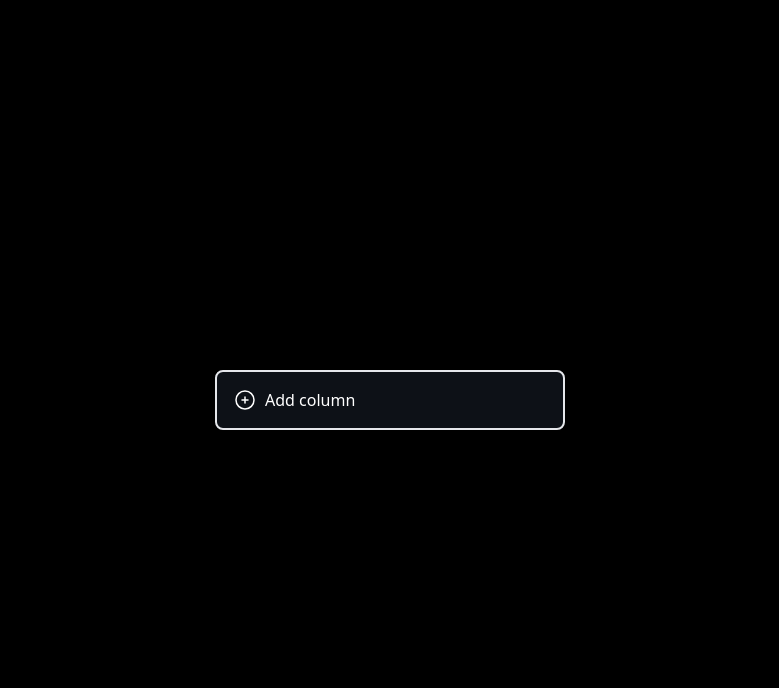
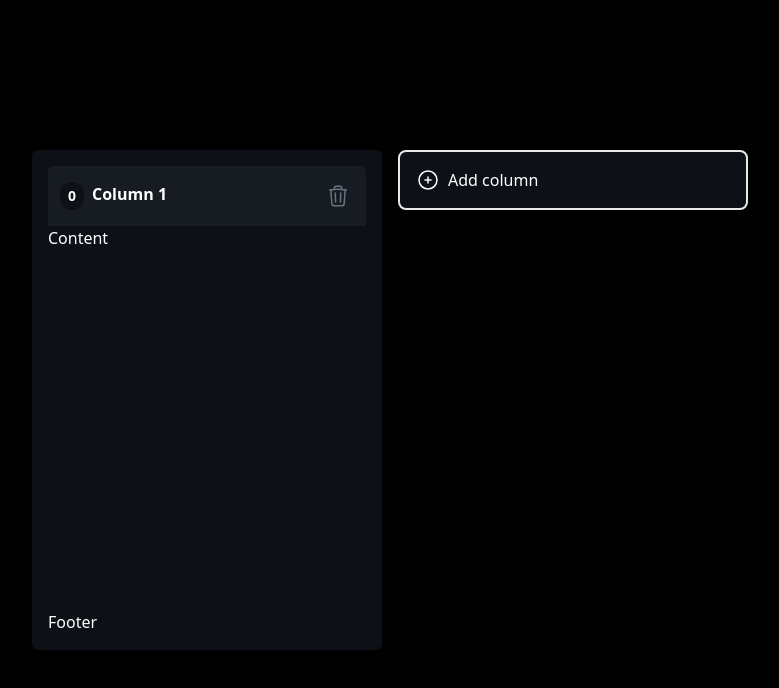
Before and after one commit to Shkirenkoroma/kanbanBoard, a React (Create React App) app: page / in a window 1280 px wide. Both pictures are taken after a click on the button "Add column". Shown: the top 688 px of the page, without its empty margins (250-1029 px from the left). Built offline with nearby package versions, Linux system fonts and the light colour scheme.

Commit message:
feature/KANBAN: added settings for kanban items

```diff
--- a/package.json
+++ b/package.json
@@ -13,6 +13,7 @@
     "@types/node": "^16.18.68",
     "@types/react": "^18.2.45",
     "@types/react-dom": "^18.2.18",
+    "eslint-import-resolver-node": "^0.3.9",
     "react": "^18.2.0",
     "react-dom": "^18.2.0",
     "react-scripts": "5.0.1",
--- /dev/null
+++ b/src/components/columnContainer/index.tsx
@@ -0,0 +1,106 @@
+import { FC } from 'react';
+import { useSortable } from '@dnd-kit/sortable';
+import { CSS } from '@dnd-kit/utilities';
+
+import DeleteIcon from 'components/icons/deleteicon';
+import { Column, Id } from 'types';
+
+interface Props {
+  column: Column;
+  deleteColumn: (id: Id) => void;
+}
+
+const ColumnContainer: FC<Props> = ({ column, deleteColumn }): JSX.Element => {
+  const {
+    setNodeRef,
+    attributes,
+    listeners,
+    transform,
+    transition,
+    isDragging,
+  } = useSortable({
+    id: column.id,
+    data: {
+      type: 'Column',
+      column,
+    },
+  });
+
+  const style = {
+    transition,
+    transform: CSS.Transform.toString(transform),
+  };
+
+  if (isDragging) {
+    return <div></div>;
+  }
+  return (
+    <div
+      ref={setNodeRef}
+      style={style}
+      className="
+    bg-mainBackgroundColor
+    w-[350px]
+    h-[500px]
+    max-h-[500px]
+    rounded-md
+    flex
+    flex-col
+    p-4
+    "
+    >
+      <div
+        {...attributes}
+        {...listeners}
+        className="
+      bg-columnBackrgroundColor
+      text-md
+      h-[60px]
+      cursor-grab
+      rounded-md
+      rounded-b-none
+      p-3
+      font-bold
+      border-columnBackgroundColor
+      flex
+      items-center
+      justify-between
+      "
+      >
+        <div className="flex gap-2">
+          <div
+            className="flex
+          justify-center
+          items-center
+          bg-mainBackgroundColor
+          px-2
+          py-1
+          text-sm
+          rounded-full
+          "
+          >
+            0
+          </div>
+          {column.title}
+        </div>
+        <button
+          className="
+        stroke-gray-500
+        hover:stroke-white
+        hover:bg-columnBackgroundColor
+        rounded
+        px-1
+        py-2
+        "
+          onClick={() => deleteColumn(column.id)}
+        >
+          <DeleteIcon />
+        </button>
+      </div>
+      <div className="flex flex-grow ">Content</div>
+      <div>Footer</div>
+    </div>
+  );
+};
+
+export default ColumnContainer;
--- /dev/null
+++ b/src/components/icons/deleteicon/index.tsx
@@ -0,0 +1,29 @@
+import { FC } from 'react';
+
+const DeleteIcon: FC = (): JSX.Element => {
+  return (
+    <svg
+      xmlns="http://www.w3.org/2000/svg"
+      fill="none"
+      viewBox="0 0 24 24"
+      strokeWidth={1.5}
+      className="w-6 h-6"
+    >
+      <path
+        strokeLinecap="round"
+        strokeLinejoin="round"
+        d="m14.74 9-.346
+        9m-4.788 0L9.26 9m9.968-3.21c.342.052.682.107 1.022.166m-1.022-.165L18.16 19.673a2.25
+        2.25 0 0 1-2.244 2.077H8.084a2.25 2.25
+        0 0 1-2.244-2.077L4.772 5.79m14.456
+        0a48.108 48.108 0 0 0-3.478-.397m-12 .562c.34-.059.68-.114
+        1.022-.165m0 0a48.11 48.11 0 0 1 3.478-.397m7.5
+        0v-.916c0-1.18-.91-2.164-2.09-2.201a51.964 51.964 0
+        0 0-3.32 0c-1.18.037-2.09 1.022-2.09 2.201v.916m7.5
+        0a48.667 48.667 0 0 0-7.5 0"
+      />
+    </svg>
+  );
+};
+
+export default DeleteIcon;
--- a/src/components/kanbanBoard/index.tsx
+++ b/src/components/kanbanBoard/index.tsx
@@ -1,10 +1,28 @@
-import { FC, useState } from 'react';
-import { Column } from 'src/types';
+import { FC, useMemo, useState } from 'react';
+import { createPortal } from 'react-dom';
 
+import {
+  DndContext,
+  DragEndEvent,
+  DragOverlay,
+  DragStartEvent,
+} from '@dnd-kit/core';
+import { arrayMove, SortableContext } from '@dnd-kit/sortable';
+
+import { Column, Id } from 'types';
+
+import ColumnContainer from '../columnContainer';
 import PlusIcon from '../icons/plusicon';
 
 const KanbanBoard: FC = (): JSX.Element => {
   const [columns, setColumns] = useState<Column[]>([]);
+  const [activeColumn, setActiveColumn] = useState<Column | null>(null);
+  const columnsId = useMemo(() => columns.map((col) => col.id), [columns]);
+
+  const deleteColumn = (id: Id): void => {
+    const filteredColumns = columns.filter((col) => col.id !== id);
+    setColumns(filteredColumns);
+  };
 
   const generateId = (): number => {
     return Math.floor(Math.random() * 10001);
@@ -16,6 +34,35 @@ const KanbanBoard: FC = (): JSX.Element => {
       title: `Column ${columns.length + 1}`,
     };
     setColumns([...columns, columnToAdd]);
+  };
+
+  const onDragStart = (e: DragStartEvent): void => {
+    if (e.active.data.current?.type === 'Column') {
+      setActiveColumn(e.active.data.current.column);
+      return;
+    }
+  };
+
+  const onDragEnd = (e: DragEndEvent): void => {
+    const { active, over } = e;
+    if (!over) return;
+
+    const activeColumnId = active.id;
+    const overColumnId = over.id;
+
+    if (activeColumnId === overColumnId) return;
+
+    setColumns((columns): any => {
+      const activeColumnIndex = columns.findIndex(
+        (col) => col.id === activeColumnId
+      );
+
+      const overColumnIndex = columns.findIndex(
+        (col) => col.id === overColumnId
+      );
+
+      return arrayMove(columns, activeColumnIndex, overColumnIndex);
+    });
   };
 
   return (
@@ -32,7 +79,19 @@ const KanbanBoard: FC = (): JSX.Element => {
     px-[40px]
   "
     >
-      <div className="m-auto">
+      <DndContext onDragStart={onDragStart}>
+        <div className="m-auto flex gap-4">
+          <div className="flex gap-4">
+            <SortableContext items={columnsId}>
+              {columns.map((col) => (
+                <ColumnContainer
+                  column={col}
+                  key={col.id}
+                  deleteColumn={deleteColumn}
+                />
+              ))}
+            </SortableContext>
+          </div>
           <button
             onClick={() => createNewColumn()}
             className="h-[60px]
@@ -53,6 +112,18 @@ const KanbanBoard: FC = (): JSX.Element => {
             <PlusIcon /> Add column
           </button>
         </div>
+        {createPortal(
+          <DragOverlay>
+            {activeColumn && (
+              <ColumnContainer
+                column={activeColumn}
+                deleteColumn={deleteColumn}
+              />
+            )}
+          </DragOverlay>,
+          document.body
+        )}
+      </DndContext>
     </div>
   );
 };
--- a/tsconfig.json
+++ b/tsconfig.json
@@ -1,6 +1,6 @@
 {
   "compilerOptions": {
-    "baseUrl": "./",
+    "baseUrl": "./src",
     "target": "es5",
     "lib": [
       "dom",
```
Also changed, not shown: .eslintrc.json, src/types/index.ts (renamed from src/types.ts), 1 other file (tests, documents, lock files or other folders). Lines whose indentation alone changed are shown as unchanged.
